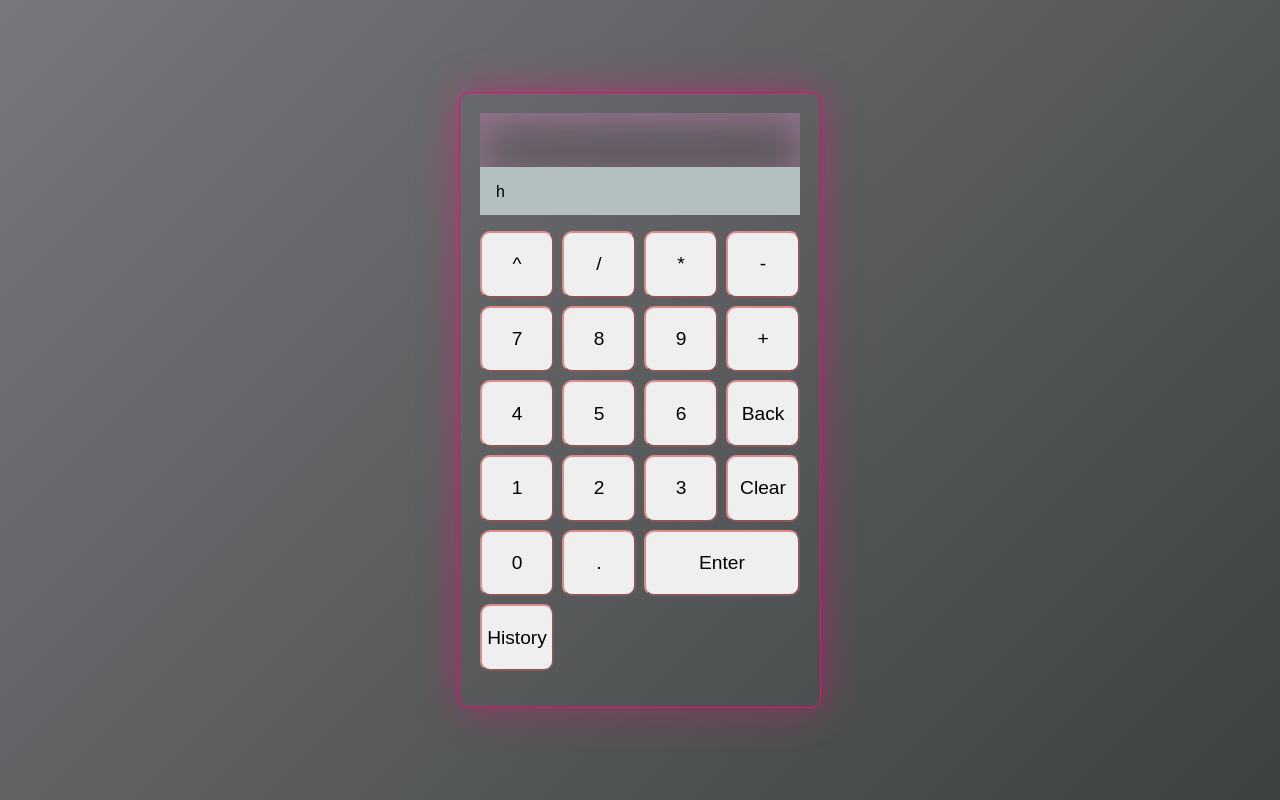
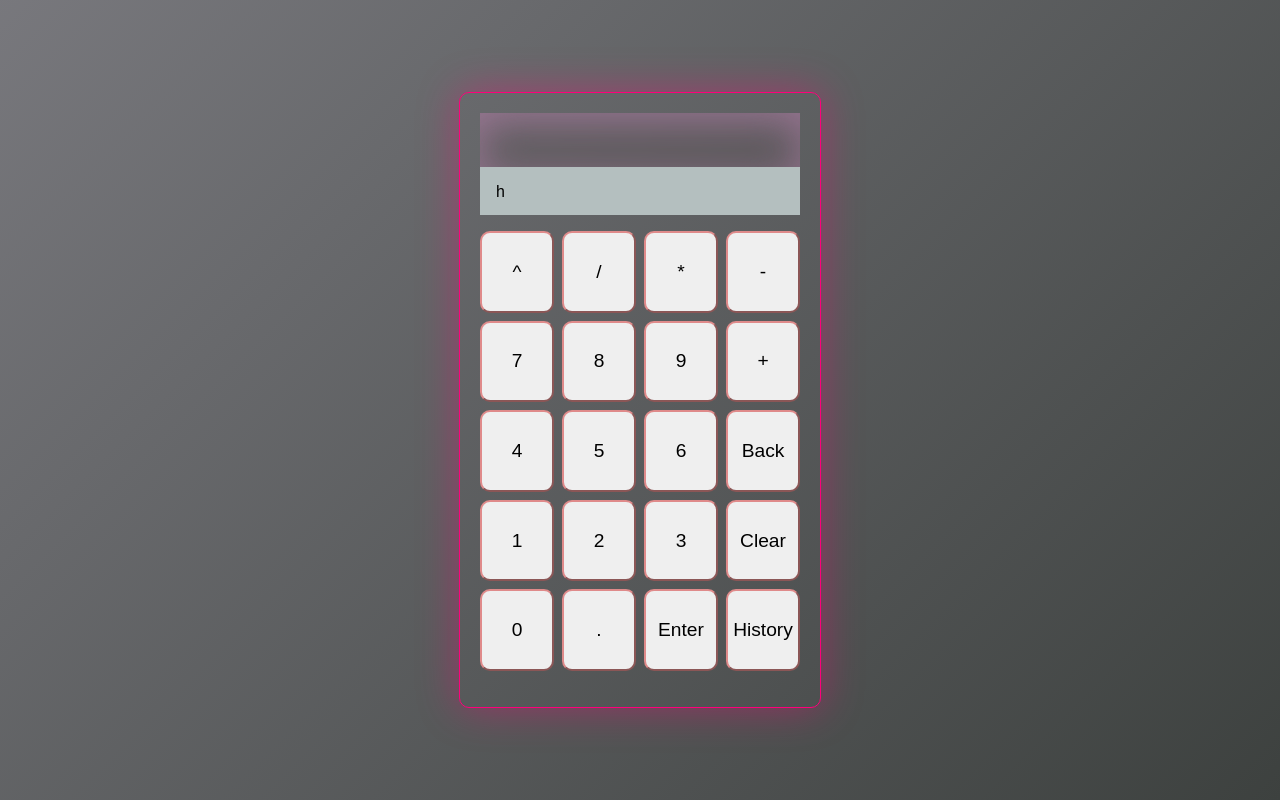
Before and after one commit to Vandana6261/optimized-calculator, a plain HTML site: page index.html in a window 1280 px wide. Drawn offline with Linux system fonts and the light colour scheme.

Commit message:
few tweaks

```diff
--- a/style.css
+++ b/style.css
@@ -86,5 +86,5 @@ button:hover {
 }
 
 #enter {
-  grid-column: 3/5;
+  /* grid-column: 3/5; */
 }
```
